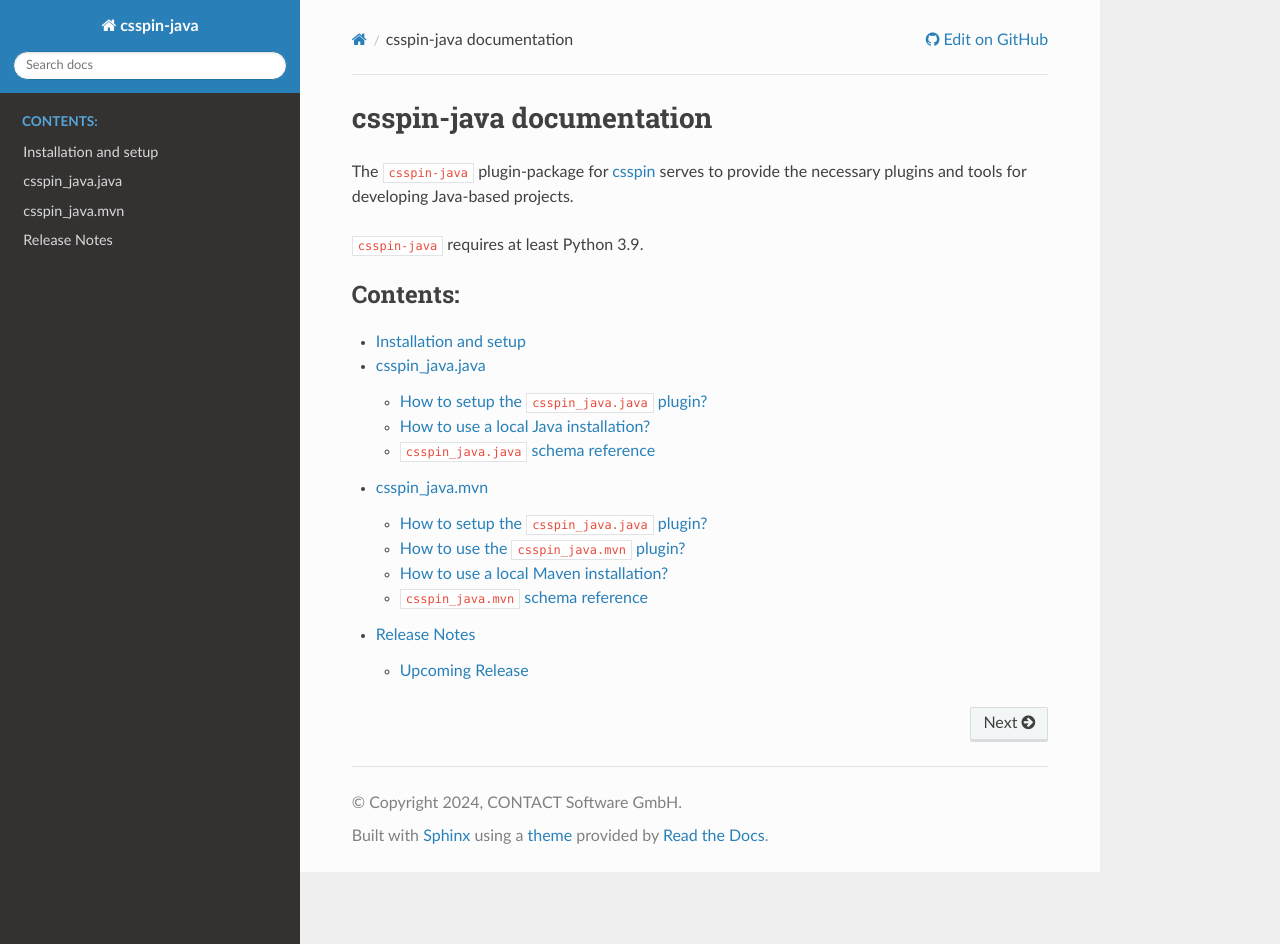
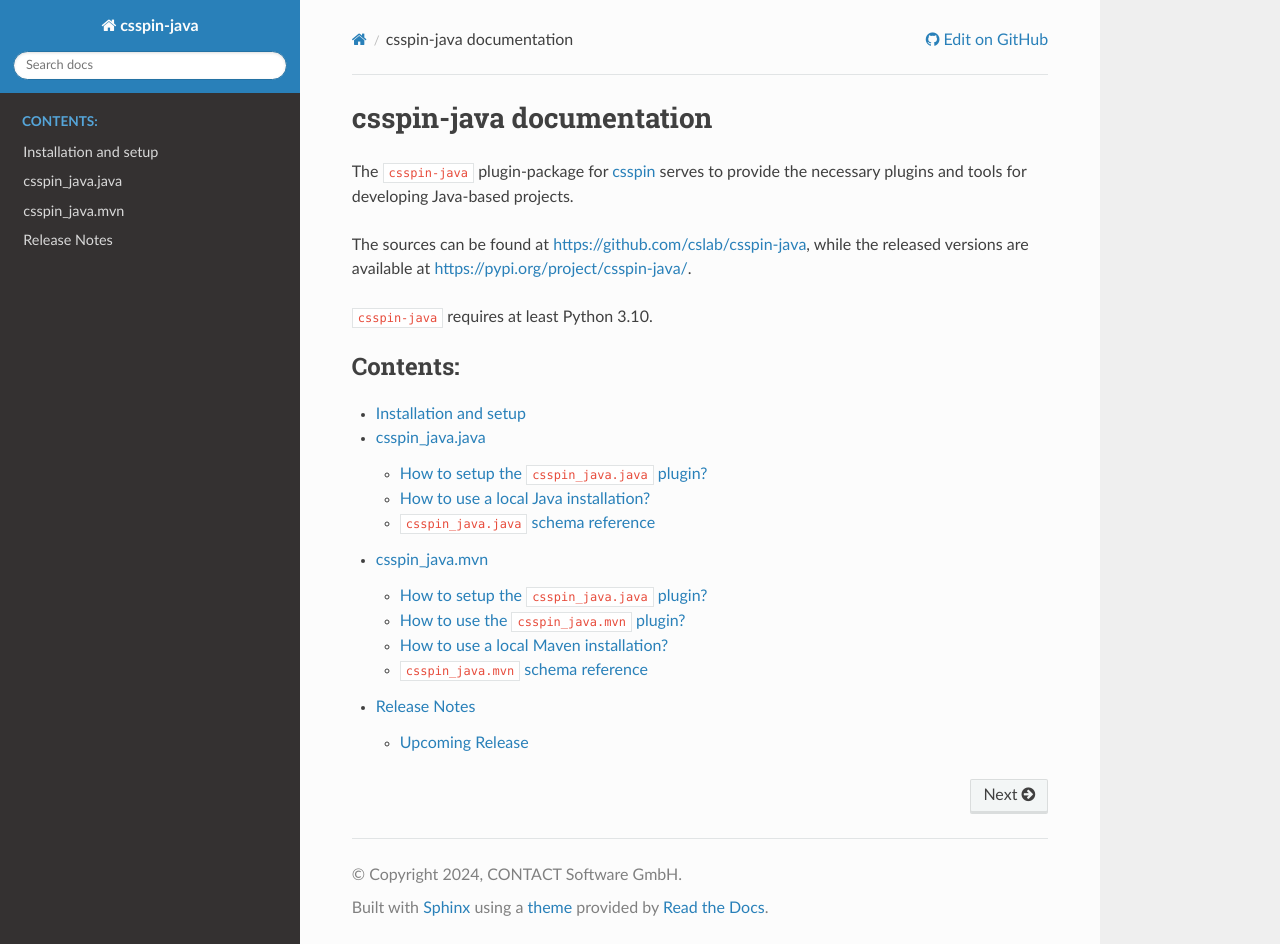
Before and after one commit to cslab/csspin-java, a Sphinx documentation site: the page built from doc/index.rst, in a window 1280 px wide and 944 px high. Built offline with Sphinx 7.4.7 and the Read the Docs theme 3.1.0, drawn with Linux system fonts in a browser that asks for light colours.

Commit message:
Resolve "Drop Python 3.9 support"

```diff
--- a/doc/index.rst
+++ b/doc/index.rst
@@ -20,11 +20,10 @@
 The ``csspin-java`` plugin-package for `csspin`_ serves to provide the necessary
 plugins and tools for developing Java-based projects.
 
-.. The sources can be found at https://code.contact.de/qs/spin/csspin_java, while
-.. the released versions are available at
-.. https://packages.contact.de/tools/misc/spin-java.
+The sources can be found at https://github.com/cslab/csspin-java, while the
+released versions are available at https://pypi.org/project/csspin-java/.
 
-``csspin-java`` requires at least Python 3.9.
+``csspin-java`` requires at least Python 3.10.
 
 .. toctree::
    :maxdepth: 2
--- a/pyproject.toml
+++ b/pyproject.toml
@@ -12,11 +12,11 @@
   "Intended Audience :: Developers",
   "Operating System :: OS Independent",
   "Programming Language :: Python :: 3",
-  "Programming Language :: Python :: 3.9",
   "Programming Language :: Python :: 3.10",
   "Programming Language :: Python :: 3.11",
   "Programming Language :: Python :: 3.12",
   "Programming Language :: Python :: 3.13",
+  "Programming Language :: Python :: 3.14",
   "Topic :: Software Development"
 ]
 dependencies = ["install-jdk"]
@@ -30,7 +30,7 @@
   {name = "Fabian Hafer", email = "fabian.hafer@contact-software.com"}
 ]
 name = "csspin_java"
-requires-python = ">=3.9"
+requires-python = ">=3.10"
 
 [project.urls]
 "CONTACT Software GmbH" = "https://contact-software.com"
```
Also changed, not shown: .gitlab-ci.yml.
